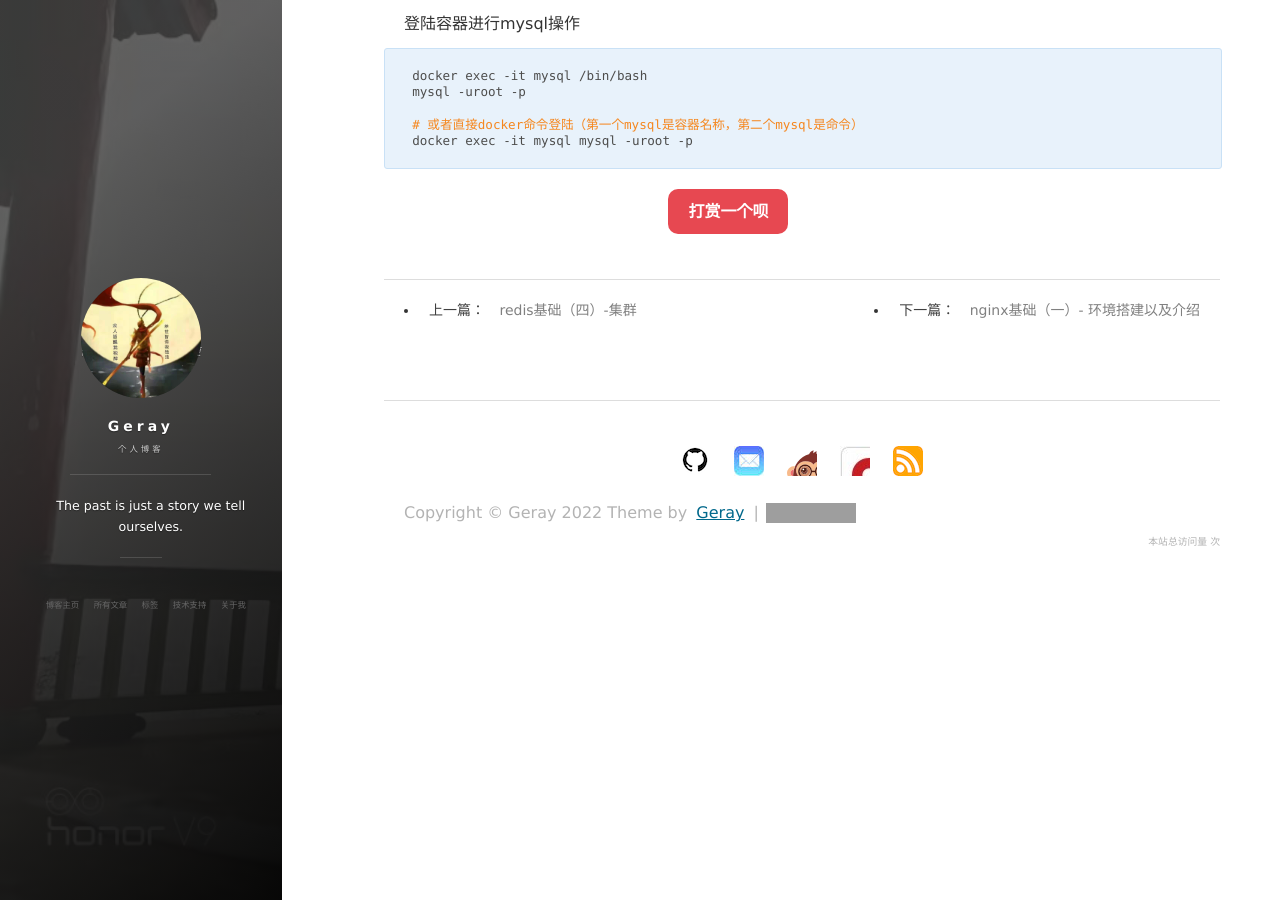
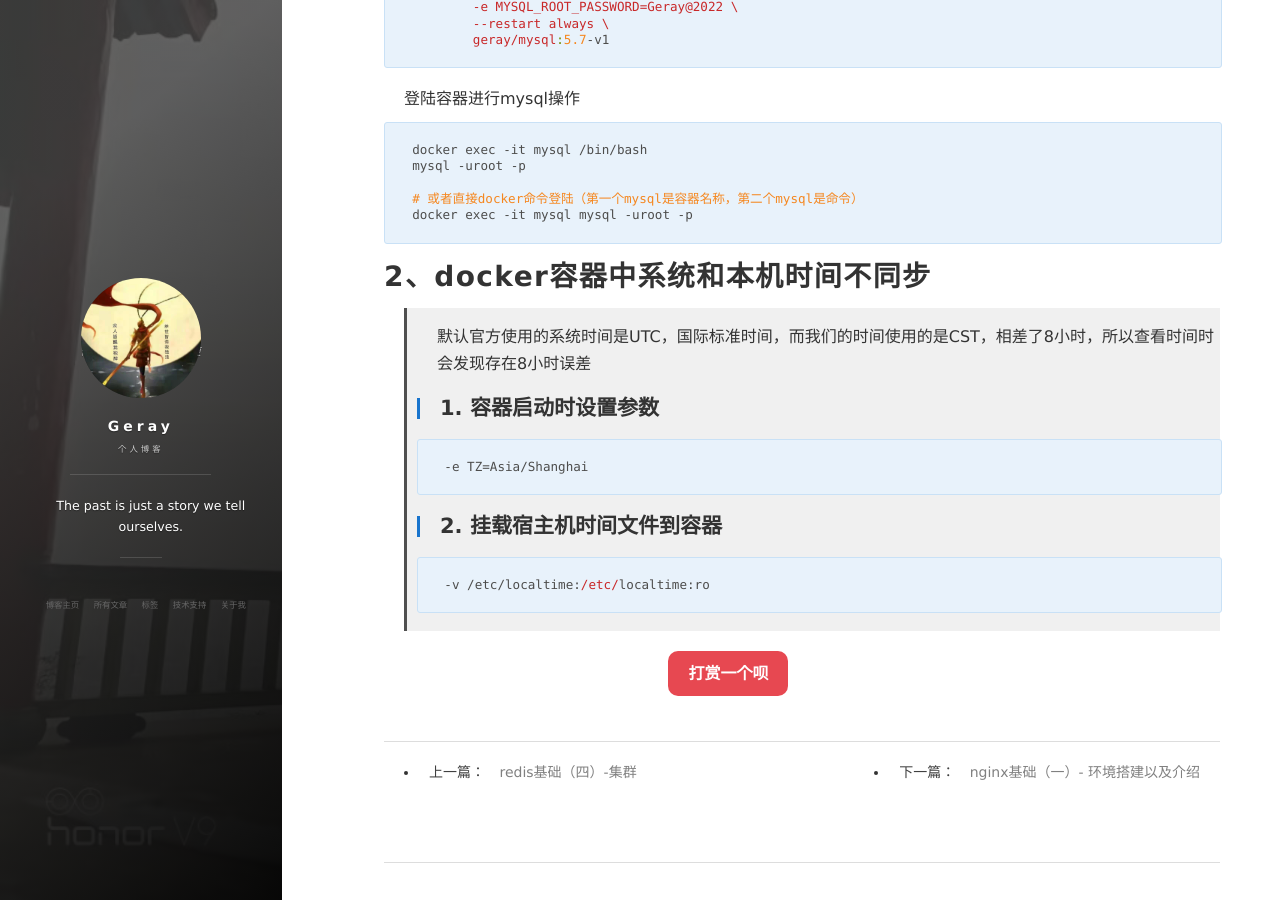
Before and after one commit to geray-zsg/geray-zsg.github.io, a Jekyll site: the page built from _posts/2022-4-20-MySQL学习笔记（一）-官方镜像时间不同步.md, in a window 1280 px wide and 900 px high, scrolled down 1991 px. Built offline with Jekyll 4.4.1, drawn with Linux system fonts in a browser that asks for light colours; nearby versions of some CDN libraries; comment, search, counter and statistics services are not loaded; some of the changed text lies outside the part shown; grey boxes are pictures that could not be loaded.

Commit message:
Update 2022-4-20-MySQL学习笔记（一）-官方镜像时间不同步.md

````diff
--- a/_posts/2022-4-20-MySQL学习笔记（一）-官方镜像时间不同步.md
+++ b/_posts/2022-4-20-MySQL学习笔记（一）-官方镜像时间不同步.md
@@ -106,3 +106,14 @@ mysql -uroot -p
 # 或者直接docker命令登陆（第一个mysql是容器名称，第二个mysql是命令）
 docker exec -it mysql mysql -uroot -p
 ```
+
+# 2、docker容器中系统和本机时间不同步
+> 默认官方使用的系统时间是UTC，国际标准时间，而我们的时间使用的是CST，相差了8小时，所以查看时间时会发现存在8小时误差
+## 1. 容器启动时设置参数
+```
+-e TZ=Asia/Shanghai
+```
+## 2. 挂载宿主机时间文件到容器
+```
+-v /etc/localtime:/etc/localtime:ro
+```
````
